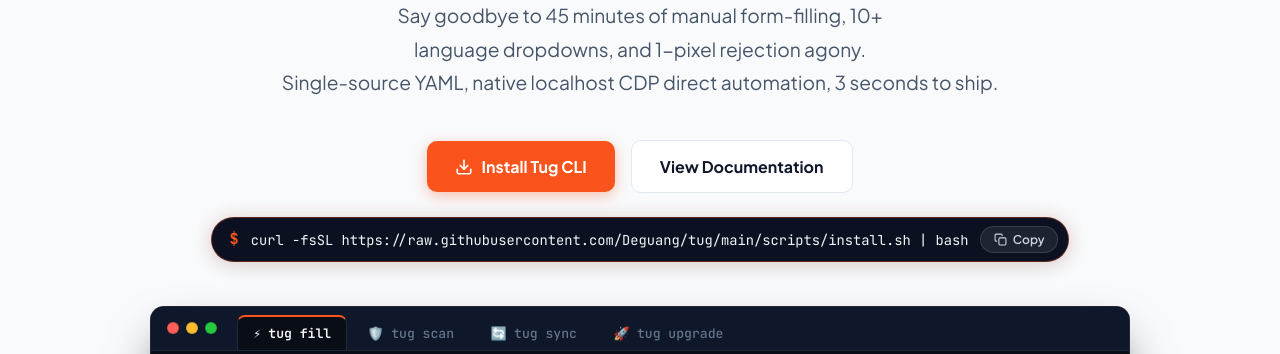
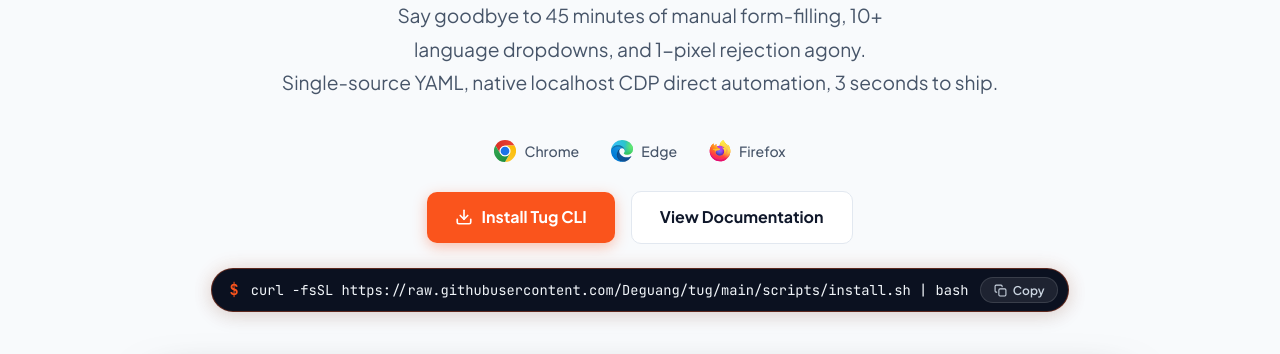
Before and after one commit to Deguang/tug, a website: page docs/index.html in a window 1280 px wide. Shown: the part 367-721 px from the top of the page. Drawn offline with Linux system fonts and the light colour scheme.

Commit message:
feat(docs): add official Chrome/Edge/Firefox logos to hero section

```diff
--- a/docs/index.html
+++ b/docs/index.html
@@ -421,6 +421,29 @@
       text-wrap: balance;
     }
 
+    .hero-browsers {
+      display: flex;
+      align-items: center;
+      justify-content: center;
+      gap: 2rem;
+      margin-bottom: 1.75rem;
+    }
+
+    .hero-browser-item {
+      display: flex;
+      align-items: center;
+      gap: 0.5rem;
+      color: var(--text-muted);
+      font-size: 0.88rem;
+      font-weight: 500;
+    }
+
+    .hero-browser-item img {
+      width: 22px;
+      height: 22px;
+      flex-shrink: 0;
+    }
+
     .hero-actions {
       display: flex;
       align-items: center;
@@ -1266,6 +1289,22 @@
         Say goodbye to repetitive form-filling and pixel-dimension errors in the Chrome Web Store dashboard.<br>
         Define multilingual listings and store graphics in a single local YAML file—Tug handles native browser mounting and validation in seconds.
       </p>
+
+      <!-- 浏览器支持标识 -->
+      <div class="hero-browsers">
+        <div class="hero-browser-item">
+          <img src="assets/browsers/chrome.svg" alt="Chrome" width="22" height="22">
+          <span>Chrome</span>
+        </div>
+        <div class="hero-browser-item">
+          <img src="assets/browsers/edge.svg" alt="Edge" width="22" height="22">
+          <span>Edge</span>
+        </div>
+        <div class="hero-browser-item">
+          <img src="assets/browsers/firefox.svg" alt="Firefox" width="22" height="22">
+          <span>Firefox</span>
+        </div>
+      </div>
 
       <div class="hero-actions">
         <a href="#install" class="btn-primary">
```
Also changed, not shown: docs/assets/browsers/chrome.svg (added), docs/assets/browsers/edge.svg (added), docs/assets/browsers/firefox.svg (added).
